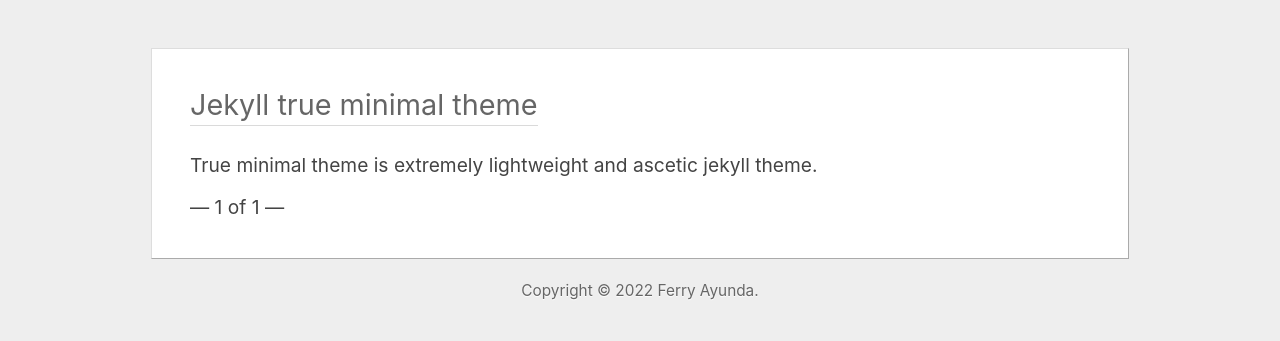
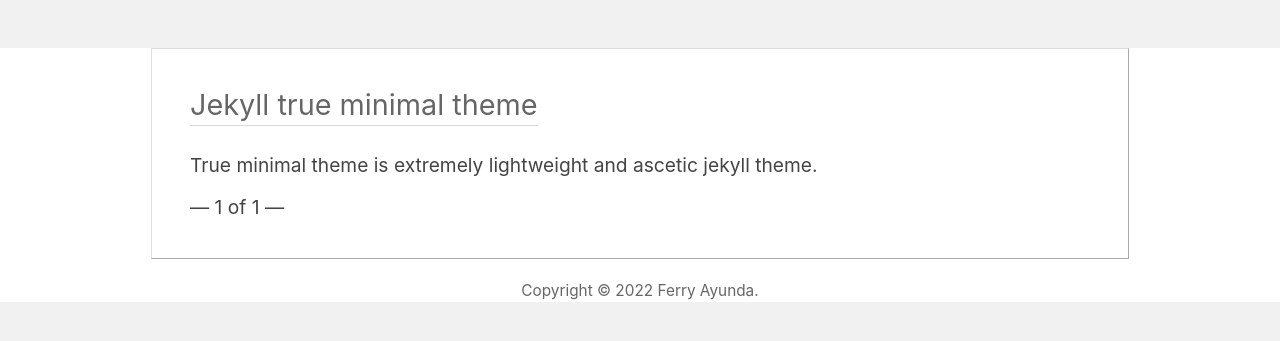
Before and after one commit to susahcebok/blog, a Jekyll site: the page built from index.html, in a window 1280 px wide. Shown: the top 341 px of the page. Built offline with Jekyll 4.4.1, drawn with Linux system fonts in a browser that asks for light colours; the list of posts is cut into pages by our own code.

Commit message:
Update style.css

```diff
--- a/assets/css/style.css
+++ b/assets/css/style.css
@@ -1,7 +1,7 @@
 /* @import url(https://fonts.googleapis.com/css?family=Inconsolata); */
 
-html{background:#eee}
-body{margin:0;font-family:-apple-system, BlinkMacSystemFont, "Segoe UI", Roboto, Oxygen-Sans, Ubuntu, Cantarell, "Helvetica Neue", sans-serif;color: #444;font-size:1.2em;line-height:1.2em}
+html{background:#f1f1f1}
+body{background:#fff;margin:0;font-family:-apple-system, BlinkMacSystemFont, "Segoe UI", Roboto, Oxygen-Sans, Ubuntu, Cantarell, "Helvetica Neue", sans-serif;color:#444;font-size:1.2em;line-height:1.2em}
 article,footer{display:block;min-width:360px;max-width:900px;width:80%}
 article{margin:2.5em auto 0 auto;border:1px solid;border-color:#ddd #aaa #aaa #ddd;padding:2em;background:#fff}
 h1{margin-top:0}
```
